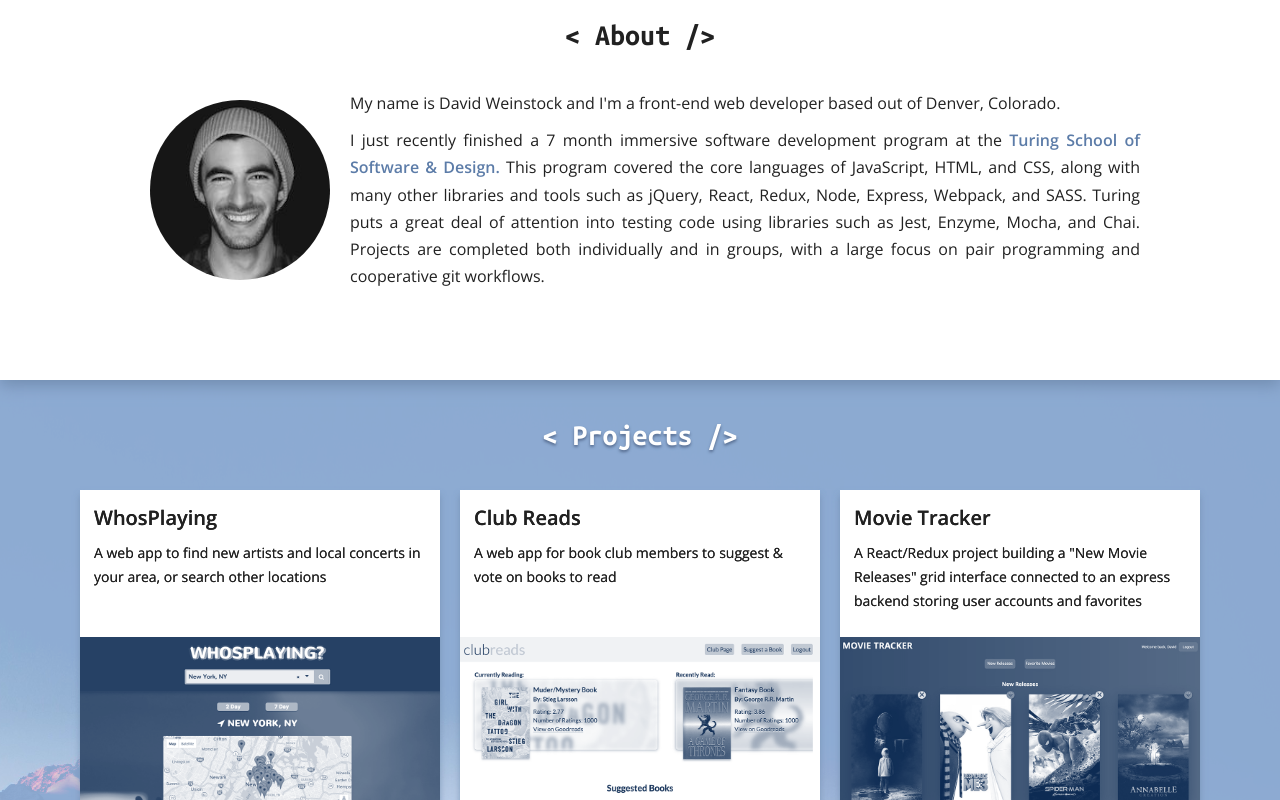
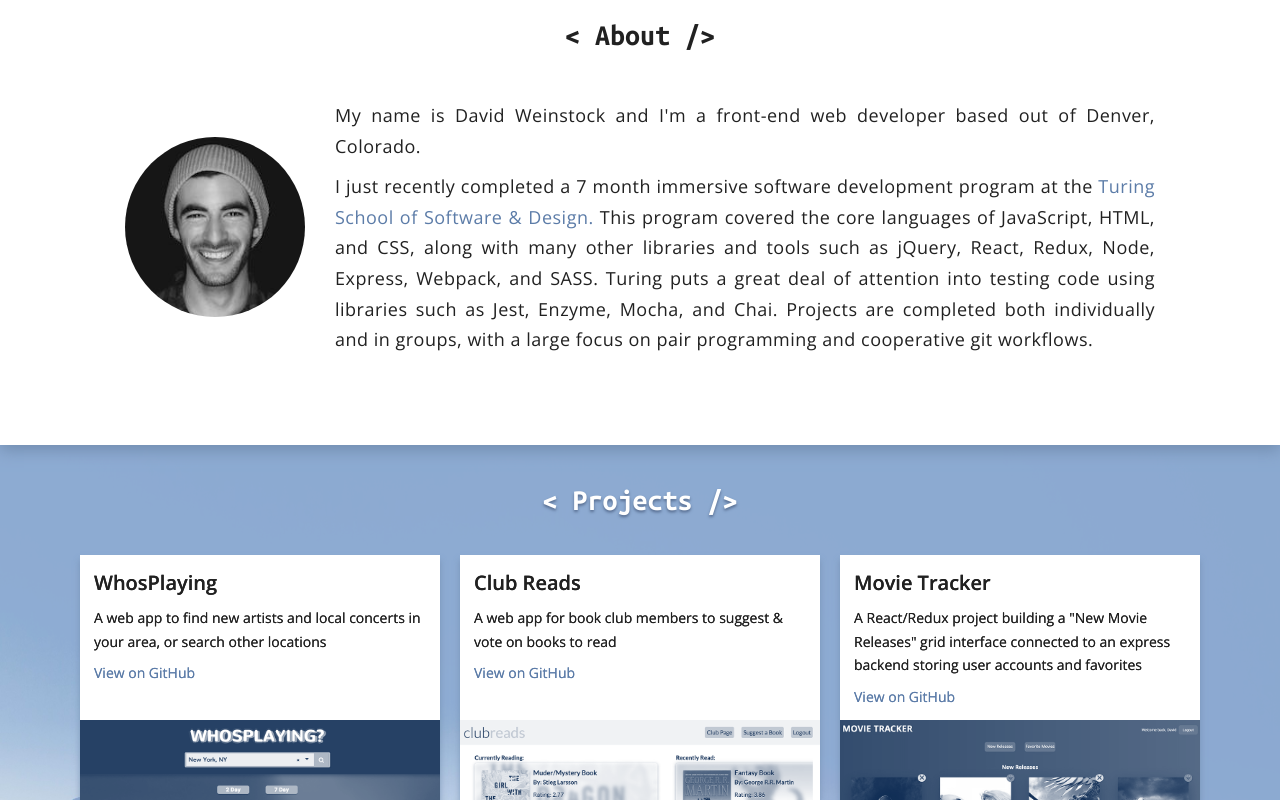
Before and after one commit to dstock48/portfolio, a React (Create React App) app: page / in a window 1280 px wide. Shown: the part 820-1620 px from the top of the page. Built offline with nearby package versions, Linux system fonts and the light colour scheme.

Commit message:
moar style updates!

```diff
--- a/src/components/About/About.css
+++ b/src/components/About/About.css
@@ -12,7 +12,7 @@
 }
 
 .about a {
-  font-weight: 600;
+  font-weight: 400;
   text-decoration: none;
   border-bottom: 2px solid transparent;
   color: #5C7CA8;
@@ -27,30 +27,30 @@
   /*color: #415c82;*/
 }
 
+.about-content {
+  display: flex;
+  align-items: center;
+  margin: 0 auto;
+  max-width: 1030px;
+  text-align: left;
+}
+
 .avatar {
   display: inline-block;
-  float: left;
-  width: 180px;
   height: 180px;
-  margin: 10px;
-  margin-right: 20px;
+  margin-right: 30px;
   border-radius: 1000px;
 }
 
-.about-text {
-  max-width: 1000px;
-  margin: 0 auto;
-  text-align: left;
-}
-
-.about-text::after {
-  content: "";
-  display: table;
-  clear: both;
+.text {
+  display: inline-block;
+  font-size: 18px;
+  font-weight: 300;
+  letter-spacing: 0.5px;
 }
 
 @media (max-width: 800px) {
-  .about-text {
+  .about-content {
     display: flex;
     flex-direction: column;
   }
--- a/src/components/About/About.js
+++ b/src/components/About/About.js
@@ -9,10 +9,12 @@
     <Element name="about">
       <section id="about" className="about">
         <h2 className="section-heading">{'< About />'}</h2>
-        <div className="about-text">
+        <div className="about-content">
           <img className="avatar" src={avatar} alt="Profile Pic"/>
-          <p>My name is David Weinstock and I'm a front-end web developer based out of Denver, Colorado.</p>
-          <p>I just recently finished a 7 month immersive software development program at the <a rel="noopener noreferrer" href="https://www.turing.io" target="_blank">Turing School of Software & Design.</a> This program covered the core languages of JavaScript, HTML, and CSS, along with many other libraries and tools such as jQuery, React, Redux, Node, Express, Webpack, and SASS. Turing puts a great deal of attention into testing code using libraries such as Jest, Enzyme, Mocha, and Chai. Projects are completed both individually and in groups, with a large focus on pair programming and cooperative git workflows.</p>
+          <div className="text">
+            <p>My name is David Weinstock and I'm a front-end web developer based out of Denver, Colorado.</p>
+            <p>I just recently completed a 7 month immersive software development program at the <a rel="noopener noreferrer" href="https://www.turing.io" target="_blank">Turing School of Software & Design.</a> This program covered the core languages of JavaScript, HTML, and CSS, along with many other libraries and tools such as jQuery, React, Redux, Node, Express, Webpack, and SASS. Turing puts a great deal of attention into testing code using libraries such as Jest, Enzyme, Mocha, and Chai. Projects are completed both individually and in groups, with a large focus on pair programming and cooperative git workflows.</p>
+          </div>
         </div>
       </section>
     </Element>
--- a/src/components/Card/Card.css
+++ b/src/components/Card/Card.css
@@ -13,13 +13,19 @@
 }
 
 .project-card:hover {
-  cursor: pointer;
   transform: scale(1.03);
   box-shadow: 0 5px 16px #5b6e8e;
 }
 
 .card-text {
   padding: 14px;
+  font-weight: 300;
+}
+
+.links {
+  font-weight: 400;
+  font-size: 14px;
+  color: #5C7CA8;
 }
 
 .project-name {
@@ -30,7 +36,6 @@
 
 .description {
   font-size: 14px;
-  font-weight: 300;
   margin: 10px 0;
 }
 
--- a/src/components/Card/Card.js
+++ b/src/components/Card/Card.js
@@ -8,17 +8,21 @@
   // }
 
   return(
-    <a href={props.link} target="_blank" className="project-card">
+    <div className="project-card">
       <div className="card-text">
         <h3 className="project-name">{props.name}</h3>
         <p className="description">{props.desc}</p>
+        <div className="links">
+          {props.repoLink && <a href={props.repoLink} target="_blank">View on GitHub</a>}
+          {props.liveLink && <span> • <a href={props.liveLink} target="_blank">View Live</a></span>}
+        </div>
       </div>
       {/* <div style={style} className="project-screenshot"></div> */}
       <div className="card-image">
         <div className="color-overlay"></div>
         <img className="screenshot" src={props.image} alt="screenshot"/>
       </div>
-    </a>
+    </div>
   )
 }
 
--- a/src/components/Footer/Footer.css
+++ b/src/components/Footer/Footer.css
@@ -20,7 +20,7 @@
   font-family: "Open Sans";
 }
 
-span {
+footer span {
   display: flex;
   align-items: center;
   font-weight: 600;
--- a/src/components/Footer/Footer.js
+++ b/src/components/Footer/Footer.js
@@ -16,7 +16,7 @@
 
   return(
     <footer>
-      <span>Made with {heart} by David Weinstock</span>
+      <span className="made-by">Made with {heart} by David Weinstock</span>
       <span>Copyright &#169; {year}</span>
     </footer>
   )
--- a/src/components/Projects/Projects.js
+++ b/src/components/Projects/Projects.js
@@ -6,7 +6,7 @@
 const Element = Scroll.Element;
 
 
-const projectCards = projectData.map((proj, i) => <Card key={`Project-${i}`} name={proj.name} image={proj.screenshot} link={proj.link} desc={proj.description}/>)
+const projectCards = projectData.map((proj, i) => <Card key={`Project-${i}`} name={proj.name} image={proj.screenshot} repoLink={proj.repoLink} liveLink={proj.liveLink} desc={proj.description}/>)
 
 const Projects = () => {
 
--- a/src/helpers/projectData.js
+++ b/src/helpers/projectData.js
@@ -10,37 +10,39 @@
   {
     name: 'WhosPlaying',
     screenshot: whosPlaying,
-    link: 'https://github.com/dstock48/whosplaying',
+    repoLink: 'https://github.com/dstock48/whosplaying',
     description: 'A web app to find new artists and local concerts in your area, or search other locations',
   },
   {
     name: 'Club Reads',
     screenshot: clubReads,
-    link: 'https://github.com/lindsaywparker/club-reads-frontend',
+    repoLink: 'https://github.com/lindsaywparker/club-reads-frontend',
     description: 'A web app for book club members to suggest & vote on books to read',
   },
   {
     name: 'Movie Tracker',
     screenshot: movieTracker,
-    link: 'https://github.com/dstock48/movie-tracker',
+    repoLink: 'https://github.com/dstock48/movie-tracker',
     description: 'A React/Redux project building a "New Movie Releases" grid interface connected to an express backend storing user accounts and favorites',
   },
   {
     name: 'Weathrly',
     screenshot: weathrly,
-    link: 'https://github.com/dstock48/weathrly',
+    repoLink: 'https://github.com/dstock48/weathrly',
     description: 'A weather app built in react.js using the Weather Underground API',
   },
   {
     name: 'Dashboard Design Comp',
     screenshot: comp3,
-    link: 'https://dstock48.github.io/dw-comp-challenge-3/',
+    liveLink: 'https://dstock48.github.io/dw-comp-challenge-3/',
+    repoLink: 'https://github.com/dstock48/dw-comp-challenge-2',
     description: 'A static design challenge using flexbox, absolute & relative positioning, and media queries for full responsiveness',
   },
   {
     name: 'Card Layout Comp',
     screenshot: comp2,
-    link: 'https://dstock48.github.io/dw-comp-challenge-2/',
+    liveLink: 'https://dstock48.github.io/dw-comp-challenge-2/',
+    repoLink: 'https://github.com/dstock48/dw-comp-challenge-3',
     description: 'A static design challenge using flexbox to create a grid interface of cards with hover effects and full responsiveness',
   },
 ]
--- a/src/index.css
+++ b/src/index.css
@@ -16,6 +16,16 @@
 p {
   margin: 0;
   line-height: 1.7;
+}
+
+a {
+  text-decoration: none;
+  border-bottom: 2px solid transparent;
+  color: #5C7CA8;
+  transition: 200ms;
+}
+a:hover {
+  border-color: #5C7CA8;
 }
 
 section {
```
